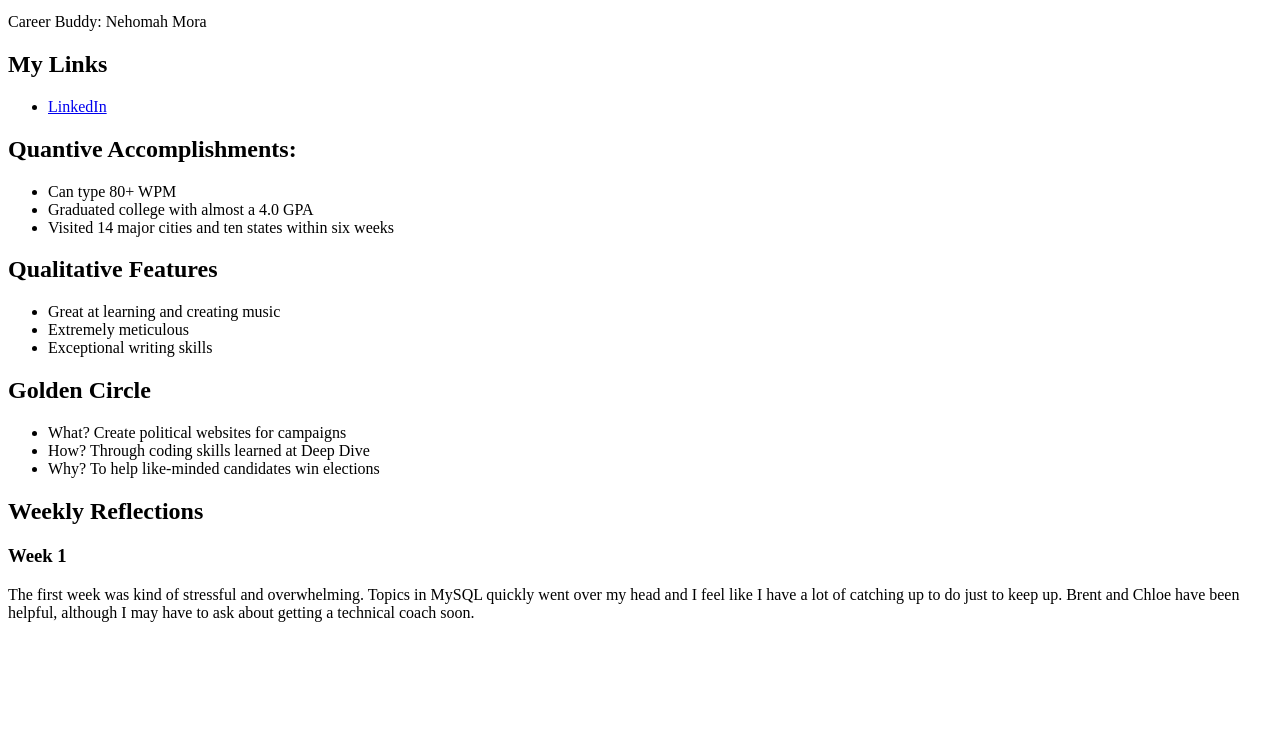
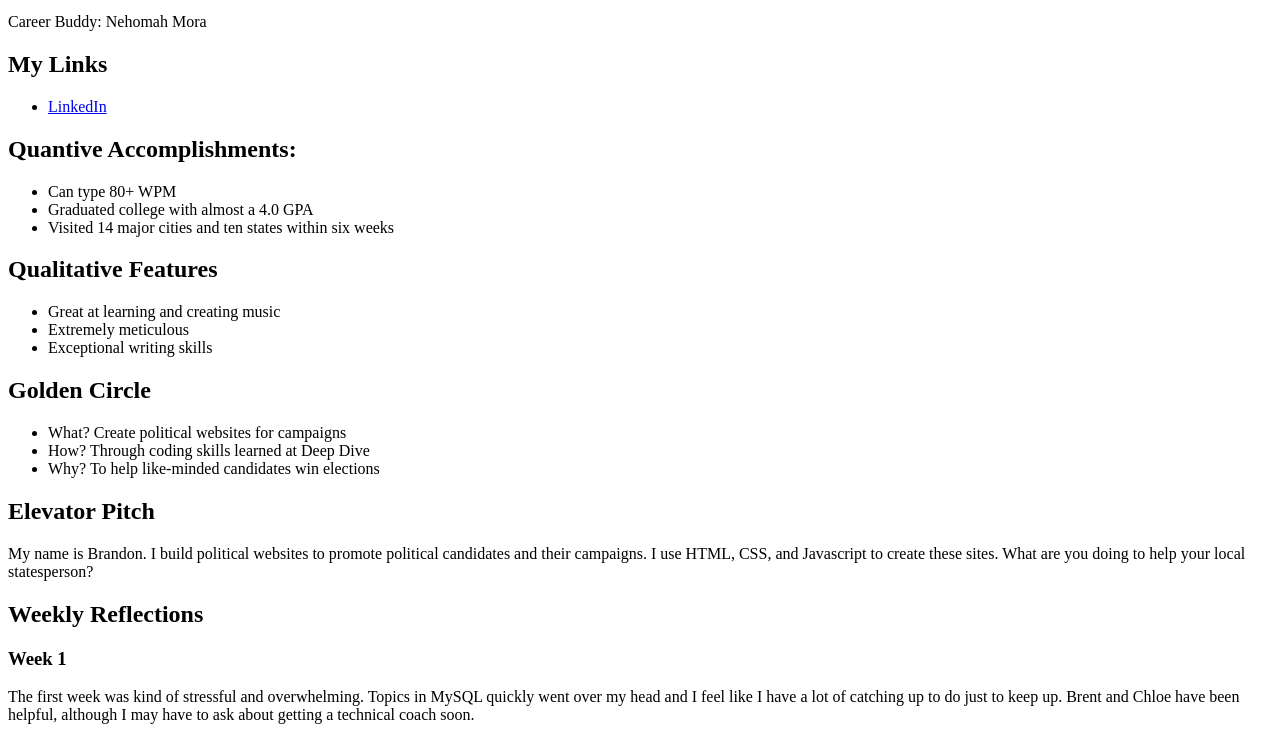
Before and after one commit to bcarroll87120/.github.io, a plain HTML site: page index.html in a window 1280 px wide. Shown: the part 101-841 px from the top of the page. Before the commit the page ends 800 px from the top, so only its background shows below. Drawn offline with Linux system fonts and the light colour scheme.

Commit message:
Update index.html

```diff
--- a/index.html
+++ b/index.html
@@ -30,6 +30,8 @@
 			<li>How? Through coding skills learned at Deep Dive</li>
 			<li>Why? To help like-minded candidates win elections</li>
 		</ul>
+		<h2>Elevator Pitch</h2>
+		<p>My name is Brandon. I build political websites to promote political candidates and their campaigns. I use HTML, CSS, and Javascript to create these sites. What are you doing to help your local statesperson?</p>
 		<h2>Weekly Reflections</h2>
 		<h3>Week 1</h3>
 		<p>The first week was kind of stressful and overwhelming. Topics in MySQL quickly went over my head and I feel like I have a lot of catching up to do just to keep up. Brent and Chloe have been helpful, although I may have to ask about getting a technical coach soon.</p>
```
